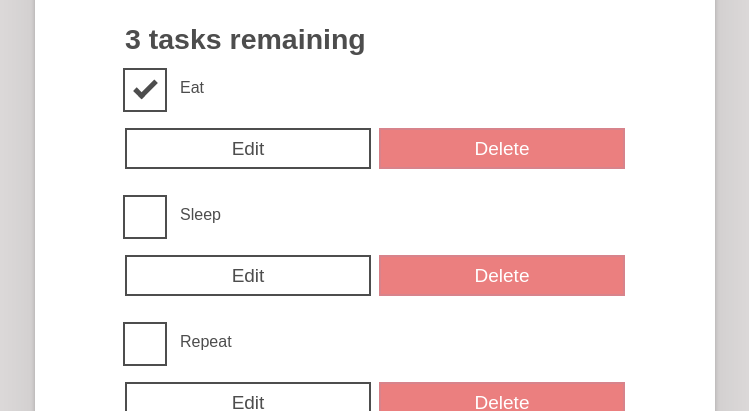
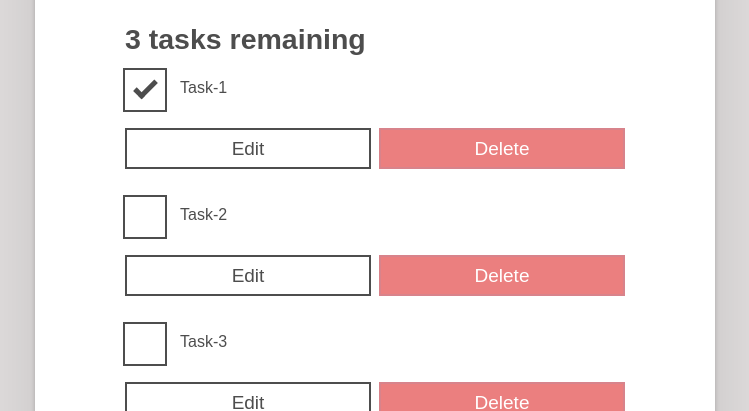
Before and after one commit to elis-11/react-todolist, a React (Create React App) app: page / in a window 1280 px wide. Shown: the part 184-595 px from the top of the page, without its empty margins (265-1014 px from the left). Built offline with nearby package versions, Linux system fonts and the light colour scheme.

Commit message:
added DATA

```diff
--- a/src/index.js
+++ b/src/index.js
@@ -4,9 +4,9 @@ import App from './App.jsx';
 import './index.css';
 
 const DATA = [
-  { id: "todo-0", name: "Eat", completed: true },
-  { id: "todo-1", name: "Sleep", completed: false },
-  { id: "todo-2", name: "Repeat", completed: false }
+  { id: "todo-0", name: "Task-1", completed: true },
+  { id: "todo-1", name: "Task-2", completed: false },
+  { id: "todo-2", name: "Task-3", completed: false }
 ];
 
 ReactDOM.render(
```
